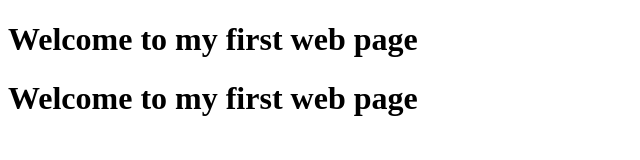
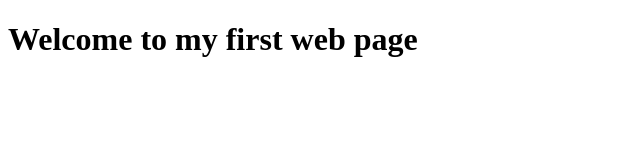
Before and after one commit to asmaakalife/mac1project, a plain HTML site: page index.html in a window 1280 px wide. Shown: the whole page, without its empty margins (0-640 px from the left). Drawn offline with Linux system fonts and the light colour scheme.

Commit message:
change header in index.html

```diff
--- a/index.html
+++ b/index.html
@@ -3,7 +3,7 @@
 <body>
 
 <h1> Welcome to my first web page </h1>
-<h1> Welcome to my first web page </h1>
+
 
 </body>
 </html>
```
